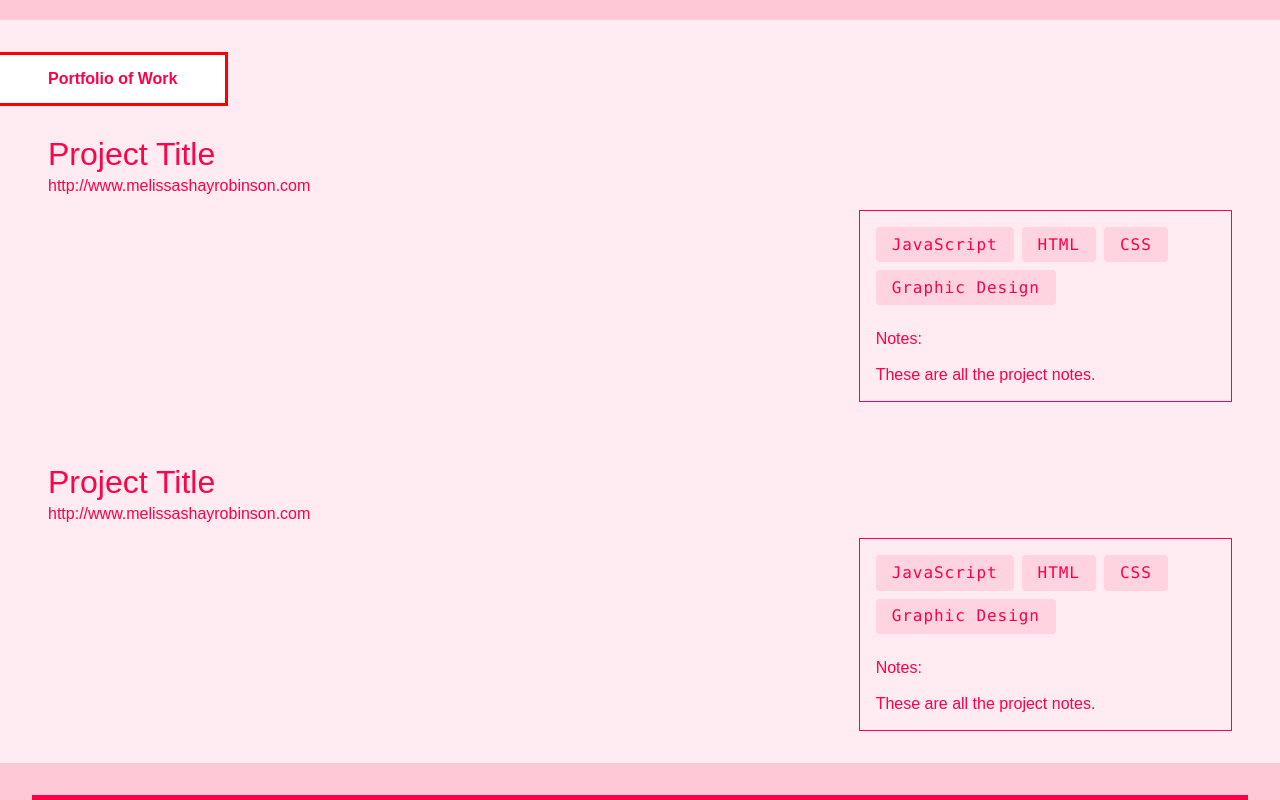
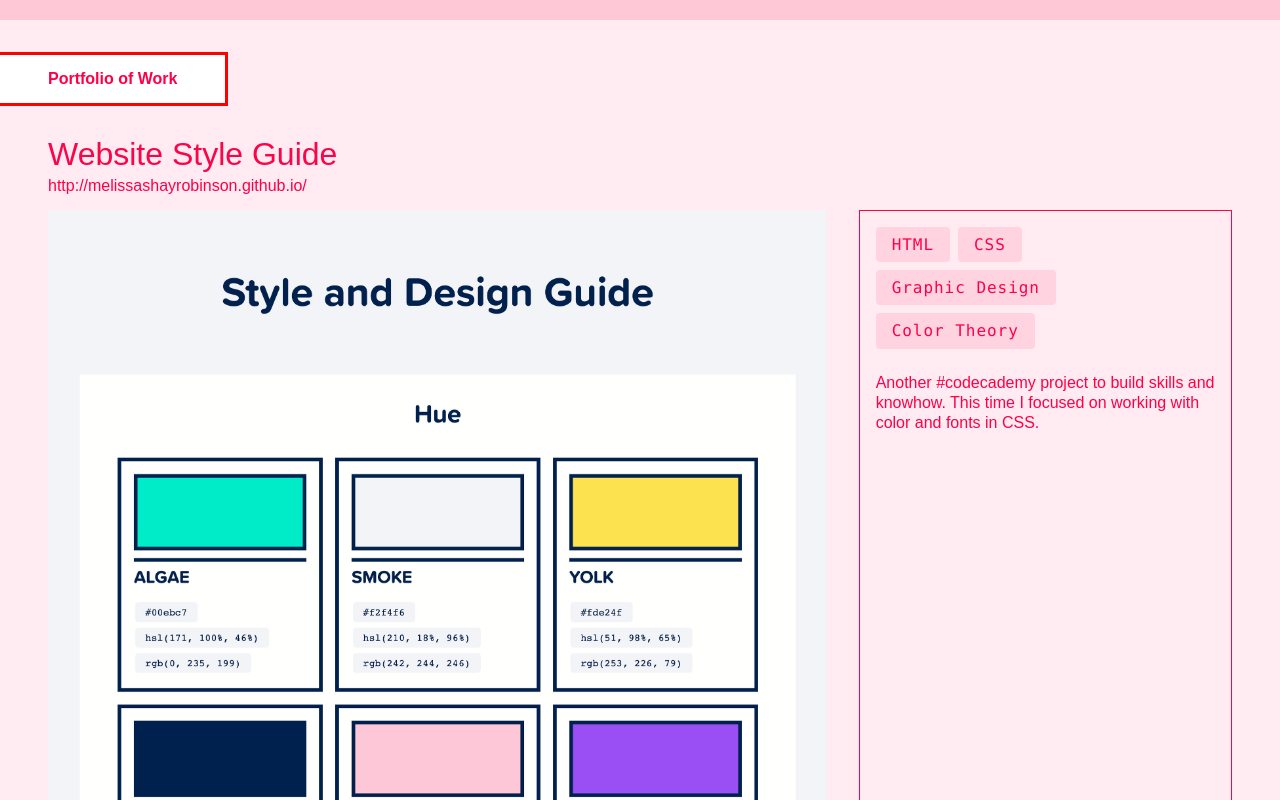
Before and after one commit to melissashayrobinson/portfolio, a plain HTML site: page index.html in a window 1280 px wide. Shown: the part 780-1580 px from the top of the page. Drawn offline with Linux system fonts and the light colour scheme; a web font is replaced by a local one.

Commit message:
add style guide project to work section

```diff
--- a/index.html
+++ b/index.html
@@ -34,30 +34,15 @@
 	<section class="work">
 		<h2>Portfolio of Work</h2>
 	    <div class="project-wrap" id="a">
-			<div class="project-title"><h3>Project Title</h3><span class="live-project"><a href="#">http://www.melissashayrobinson.com</a></span></div>
+			<div class="project-title"><h3>Website Style Guide</h3><span class="live-project"><a href="http://melissashayrobinson.github.io/">http://melissashayrobinson.github.io/</a></span></div>
 			<div class="project">
-			<div class="project-images"><img src="./resources/images/worksample.jpg" alt=""></div>
+			<div class="project-images"><img src="./resources/images/website-style-guide.jpg" alt=""></div>
 			<aside class="details">
-				<p class="language">JavaScript</p>
 				<p class="language">HTML</p>
 				<p class="language">CSS</p>
 				<p class="language">Graphic Design</p>
-				<p class="notes">Notes:</p>
-				<p class="notes">These are all the project notes.</p>
-			</aside>
-		</div></div>
-
-	    <div class="project-wrap" id="b">
-			<div class="project-title"><h3>Project Title</h3><span class="live-project"><a href="#">http://www.melissashayrobinson.com</a></span></div>
-			<div class="project">
-			<div class="project-images"><img src="./resources/images/worksample.jpg" alt=""></div>
-			<aside class="details">
-				<p class="language">JavaScript</p>
-				<p class="language">HTML</p>
-				<p class="language">CSS</p>
-				<p class="language">Graphic Design</p>
-				<p class="notes">Notes:</p>
-				<p class="notes">These are all the project notes.</p>
+				<p class="language">Color Theory</p>
+				<p class="notes">Another #codecademy project to build skills and knowhow. This time I focused on working with color and fonts in CSS.</p>
 			</aside>
 		</div></div>
 
@@ -72,7 +57,7 @@
 		<h4>Yea!</h4>
 
 		<div class="contact-links">
-			<p><a href="mailto:melissa.shay.robinson@gmail.com">melissa.shay.robinson@gmail.com</a></p>
+			<p id="linkbutton"><a href="mailto:melissa.shay.robinson@gmail.com">melissa.shay.robinson@gmail.com</a></p>
 			<p><a href="http://www.melissashayrobinson.com/" target="_blank">design portfolio</a></p>
 			<p><a href="http://melissashayrobinson.github.io/" target="_blank">GitHub</a></p>
 			<p><a href="http://instagram.com/melissashayrobinson" target="_blank">@melissashayrobinson</a></p>
@@ -82,8 +67,11 @@
 
 	<footer>
 	<p>&#169; Melissa Shay Robinson  |  Made Under Duress in 2021</p>
+
 	</footer>
 
 </main>
+
+
 </body>
 </html>
--- a/resources/css/style.css
+++ b/resources/css/style.css
@@ -173,6 +173,7 @@ p {
 	justify-content: flex-start;
 }
 
+
 .contact-links p {
 	background-color: hsla(343, 96%, 50%, .9);
 	color: white;
@@ -199,6 +200,7 @@ footer {
 
 @media only screen and (max-width : 1062px ){
 h1 {
+	font-size: 2.5rem;
 	padding-right: 0px;
 }
 
```
